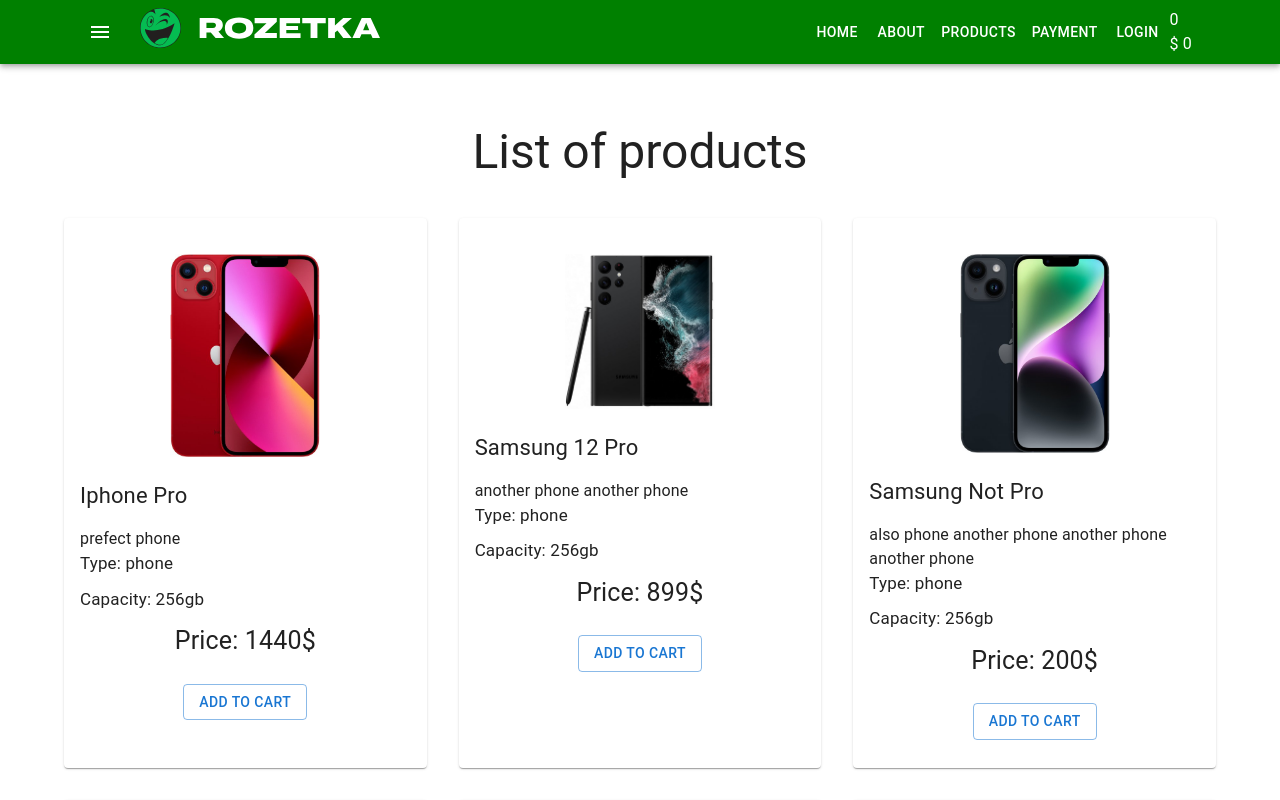
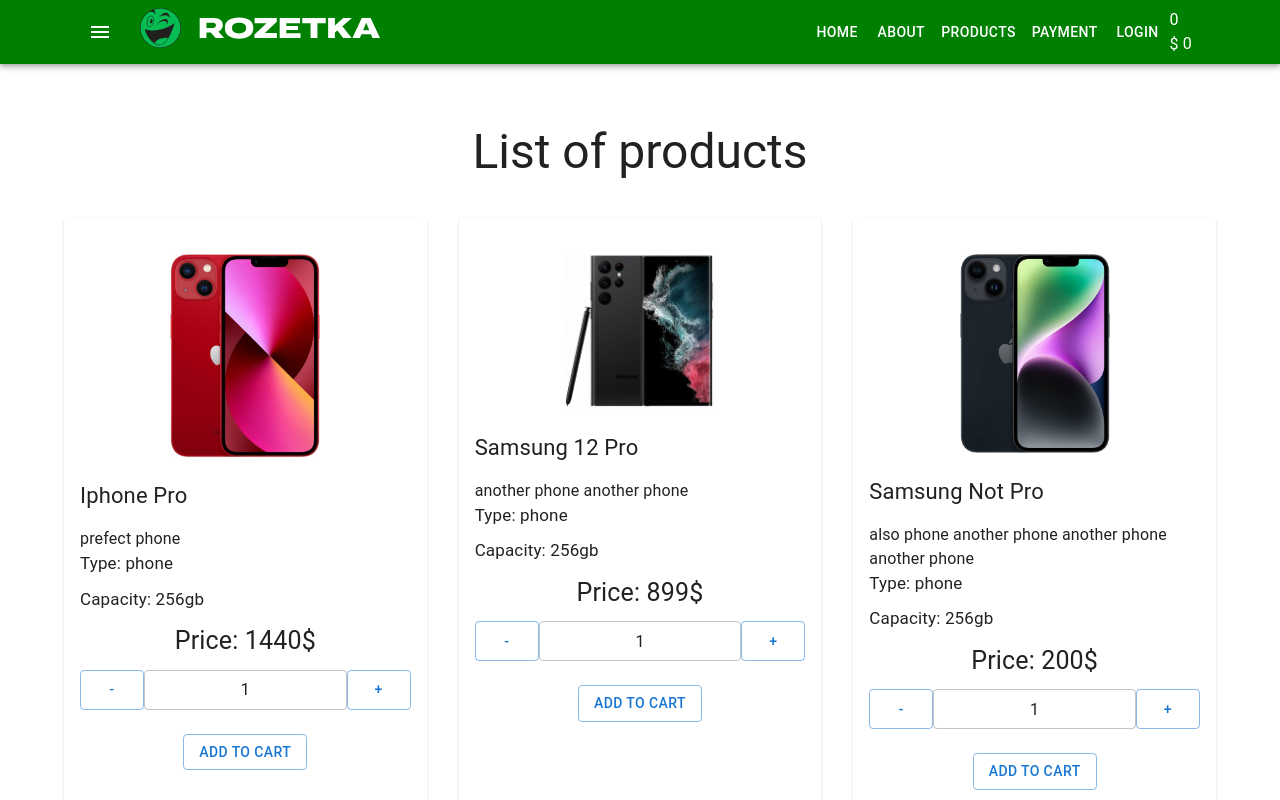
Before and after one commit to Artem-Semenov/shop-project, a React (Create React App) app: page / in a window 1280 px wide. Shown: the top 800 px of the page. Built offline with nearby package versions, Linux system fonts and the light colour scheme.

Commit message:
added quantity block

```diff
--- a/src/components/ProductsList/ProductListItem.scss
+++ b/src/components/ProductsList/ProductListItem.scss
@@ -47,3 +47,11 @@
   height: auto;
 }
 }
+
+.product-quantity {
+display: flex;
+margin-top: 10px;
+input {
+  text-align: center;
+}
+}
--- a/src/components/ProductsList/ProductListItem.tsx
+++ b/src/components/ProductsList/ProductListItem.tsx
@@ -1,4 +1,4 @@
-import { Button, Card, CardActions, CardContent } from "@mui/material";
+import { Button, Card, CardActions, CardContent, TextField } from "@mui/material";
 import "./ProductListItem.scss";
 type Props = {
   name: string;
@@ -20,6 +20,11 @@
         <div className="product-features">Type: {type}</div>
         <div className="product-features">Capacity: {capacity}gb</div>
         <div className="product-price">Price: {price}$</div>
+        <div className="product-quantity">
+          <Button variant="outlined">-</Button>
+          <TextField size="small" value='1'></TextField>
+          <Button variant="outlined">+</Button>
+        </div>
       </CardContent>
       <CardActions>
         <div className="btns-wrap">
```
